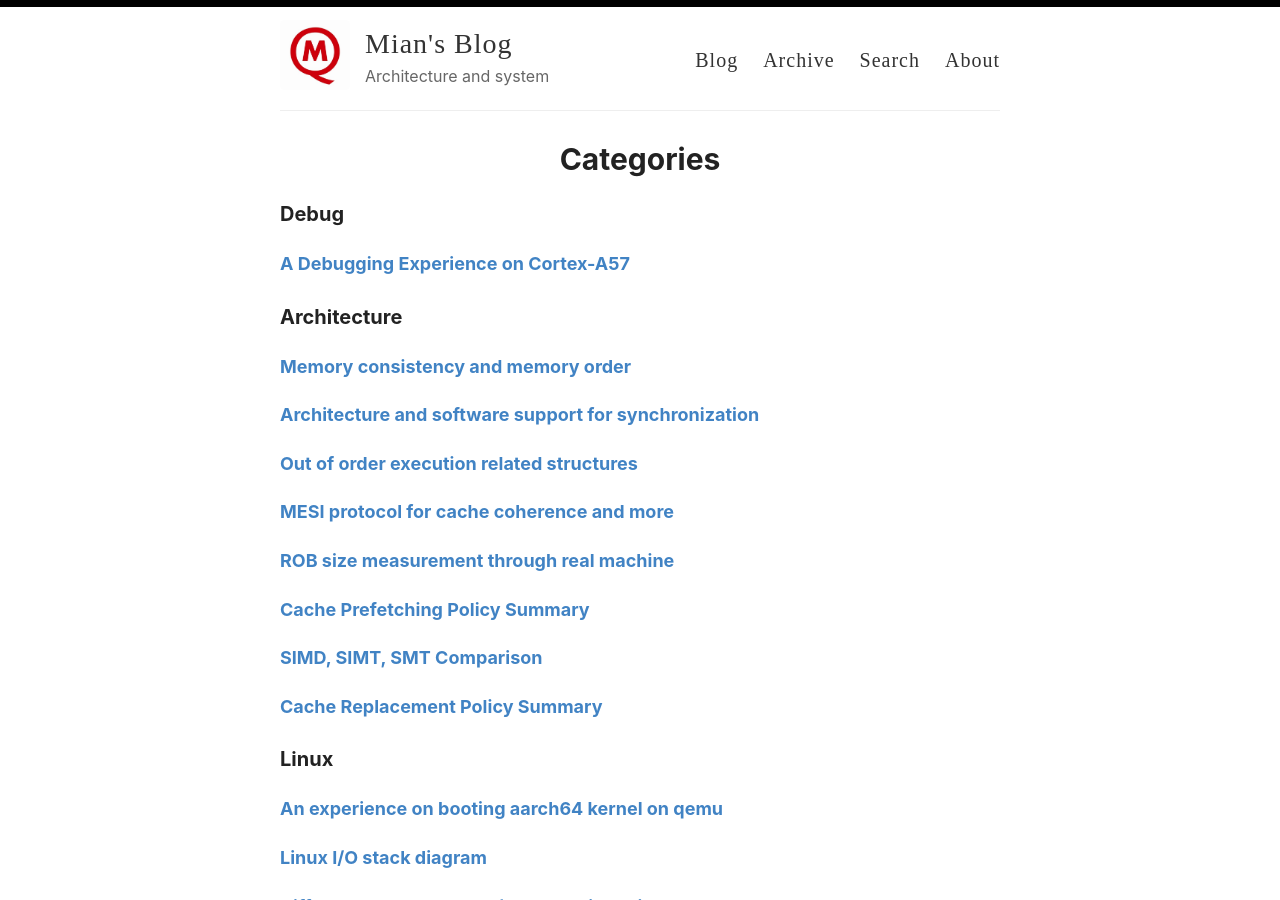
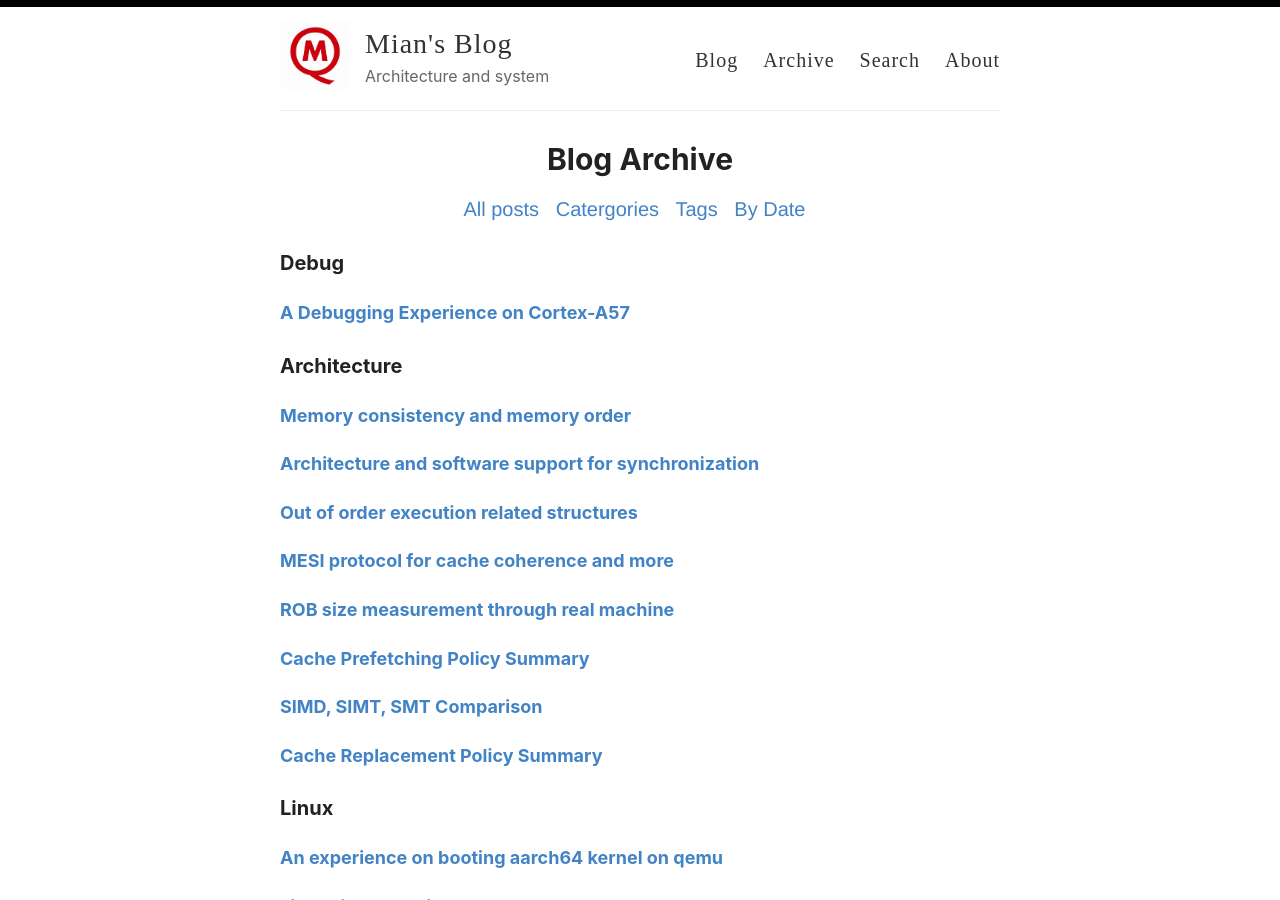
Before and after one commit to celery1124/celery1124.github.io, a Jekyll site: the page built from _pages/categories.md, in a window 1280 px wide and 900 px high. Built offline with Jekyll 4.4.1, drawn with Linux system fonts in a browser that asks for light colours.

Commit message:
enhance archive page style

```diff
--- a/_pages/CloudCategories.md
+++ b/_pages/CloudCategories.md
@@ -1,6 +1,6 @@
 ---
 layout: page
-title: Blog List With Categories
+title: Blog Archive With Categories
 permalink: /CloudCategories/
 ---
 
@@ -18,7 +18,7 @@ permalink: /CloudCategories/
 
 <!-- this code si from https://github.com/daattali/daattali.github.io/blob/master/index.html -->
 <div class="list-filters post-preview" style="text-align:center;font-family:Helvetica;">
-  <a href="/" class="list-filter"> All posts </a> &nbsp;
+  <a href="/Categories" class="list-filter"> All posts </a> &nbsp;
   <a href="/CloudCategories" class="list-filter filter-selected"> Catergories </a> &nbsp;
   <a href="/CloudTags" class="list-filter"> Tags </a> &nbsp;
   <a href="/CloudDate" class="list-filter"> By Date </a> &nbsp;
--- a/_pages/CloudDate.md
+++ b/_pages/CloudDate.md
@@ -1,6 +1,6 @@
 ---
 layout: page
-title: Blog List With Date
+title: Blog Archive With Date
 permalink: /CloudDate/
 ---
 {: #top }
@@ -8,7 +8,7 @@ permalink: /CloudDate/
 
 <!-- this code si from https://github.com/daattali/daattali.github.io/blob/master/index.html -->
 <div class="list-filters post-preview" style="text-align:center;font-family:Helvetica;">
-  <a href="/" class="list-filter"> All posts </a> &nbsp;
+  <a href="/Categories" class="list-filter"> All posts </a> &nbsp;
   <a href="/CloudCategories" class="list-filter filter-selected"> Catergories </a> &nbsp;
   <a href="/CloudTags" class="list-filter"> Tags </a> &nbsp;
   <a href="/CloudDate" class="list-filter"> By Date </a> &nbsp;
--- a/_pages/CloudTages.md
+++ b/_pages/CloudTages.md
@@ -1,6 +1,6 @@
 ---
 layout: page
-title: Blog List With Tags
+title: Blog Archive With Tags
 permalink: /CloudTags/
 ---
 
@@ -8,7 +8,7 @@ permalink: /CloudTags/
 
 <!-- this code si from https://github.com/daattali/daattali.github.io/blob/master/index.html -->
 <div class="list-filters post-preview" style="text-align:center;font-family:Helvetica;">
-  <a href="/" class="list-filter"> All posts </a> &nbsp;
+  <a href="/Categories" class="list-filter"> All posts </a> &nbsp;
   <a href="/CloudCategories" class="list-filter filter-selected"> Catergories </a> &nbsp;
   <a href="/CloudTags" class="list-filter"> Tags </a> &nbsp;
   <a href="/CloudDate" class="list-filter"> By Date </a> &nbsp;
--- a/_pages/categories.md
+++ b/_pages/categories.md
@@ -1,9 +1,19 @@
 ---
 layout: page
-permalink: /categories/
-title: Categories
+permalink: /Categories/
+title: Blog Archive
 ---
 
+
+{: #top }
+
+<!-- this code si from https://github.com/daattali/daattali.github.io/blob/master/index.html -->
+<div class="list-filters post-preview" style="text-align:center;font-family:Helvetica;">
+  <a href="/Categories" class="list-filter"> All posts </a> &nbsp;
+  <a href="/CloudCategories" class="list-filter filter-selected"> Catergories </a> &nbsp;
+  <a href="/CloudTags" class="list-filter"> Tags </a> &nbsp;
+  <a href="/CloudDate" class="list-filter"> By Date </a> &nbsp;
+</div>
 
 <div id="archives">
 {% for category in site.categories %}
```
